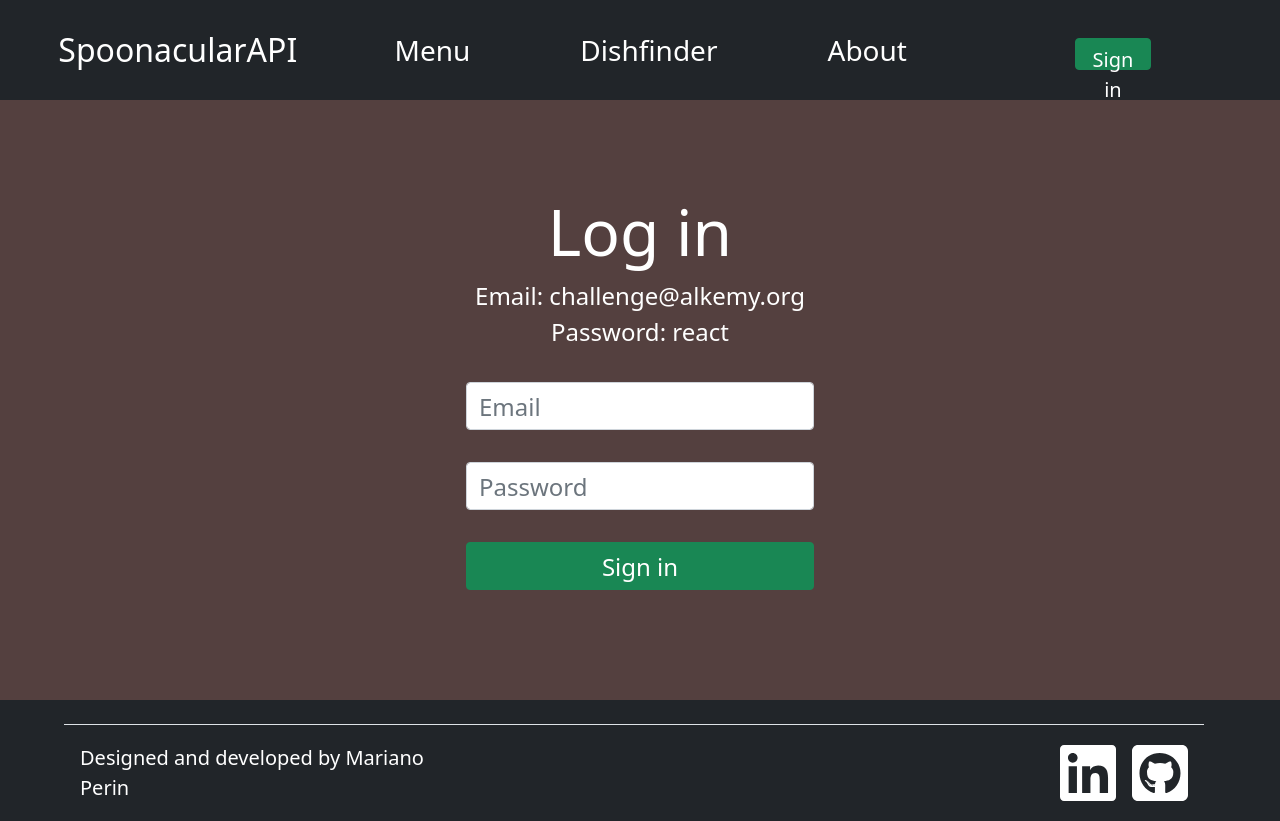
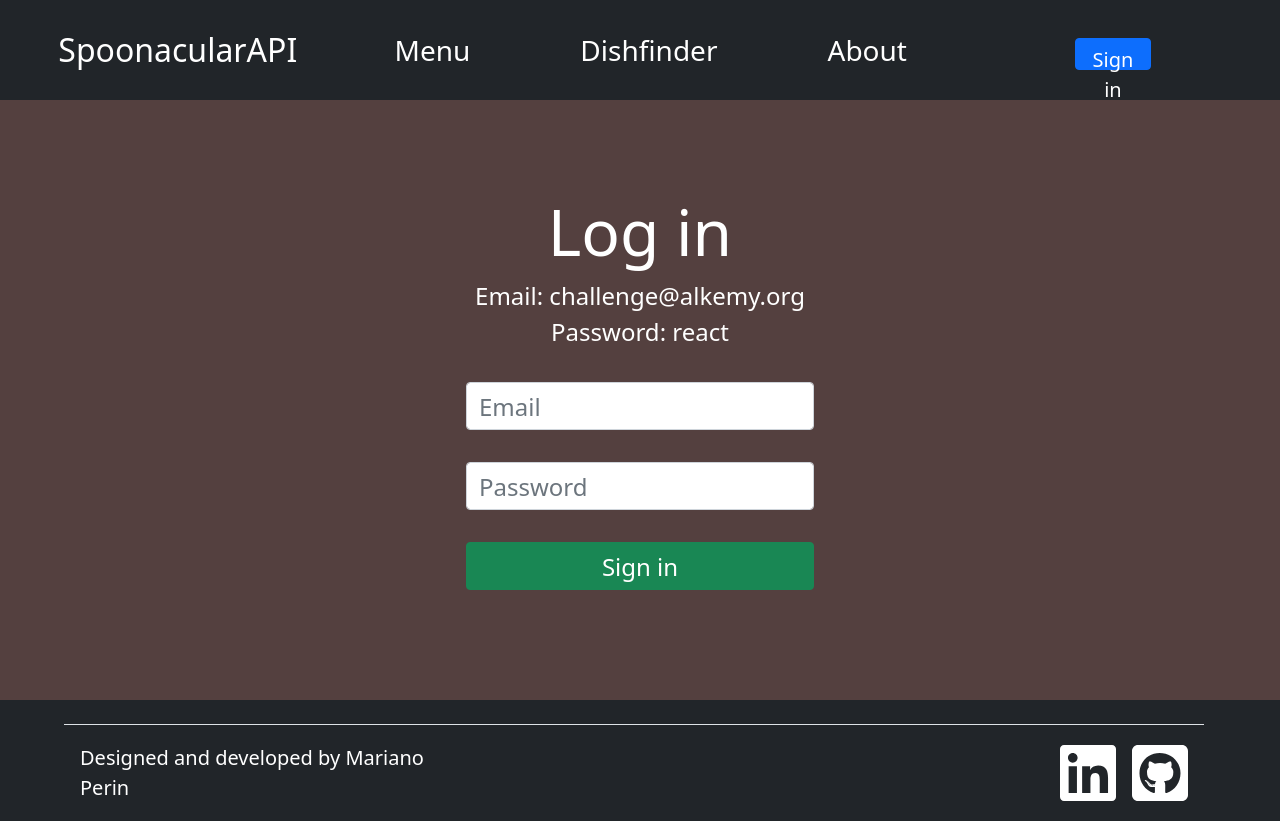
Before and after one commit to marianoandresperin/restaurant-app, a React (Create React App) app: page /login in a window 1280 px wide. Built offline with nearby package versions, Linux system fonts and the light colour scheme.

Commit message:
minor navbar menu tweak

```diff
--- a/src/components/Navbar.jsx
+++ b/src/components/Navbar.jsx
@@ -43,12 +43,12 @@ const Navbar = () => {
                         About
                     </li>
                 </Link>
-                <div className="d-flex navbar-button-container">
+                <div className="d-flex navbar-button-container justify-content-center">
                     <li className="navbar-li" onClick={hideOnClick}>
                         {auth === true ?
                             <button type="button" className="btn btn-danger navbar-button" onClick={handleLogOut}>Sign out</button>
                             : <Link to={'/login'}>
-                                <button type="button" className="btn btn-success navbar-button" onClick={hideOnClick}>Sign in</button>
+                                <button type="button" className="btn btn-primary navbar-button" onClick={hideOnClick}>Sign in</button>
                             </Link>}
                     </li>
                 </div>
```
